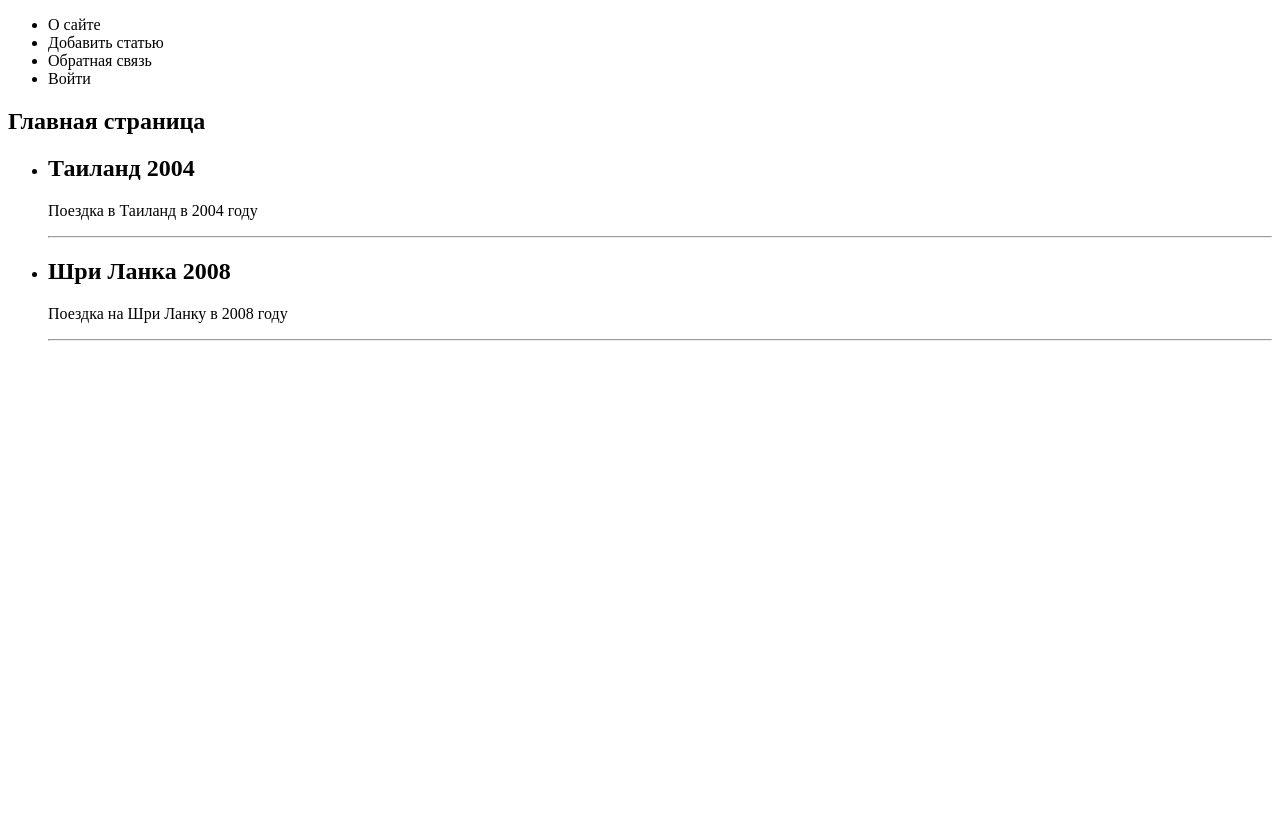
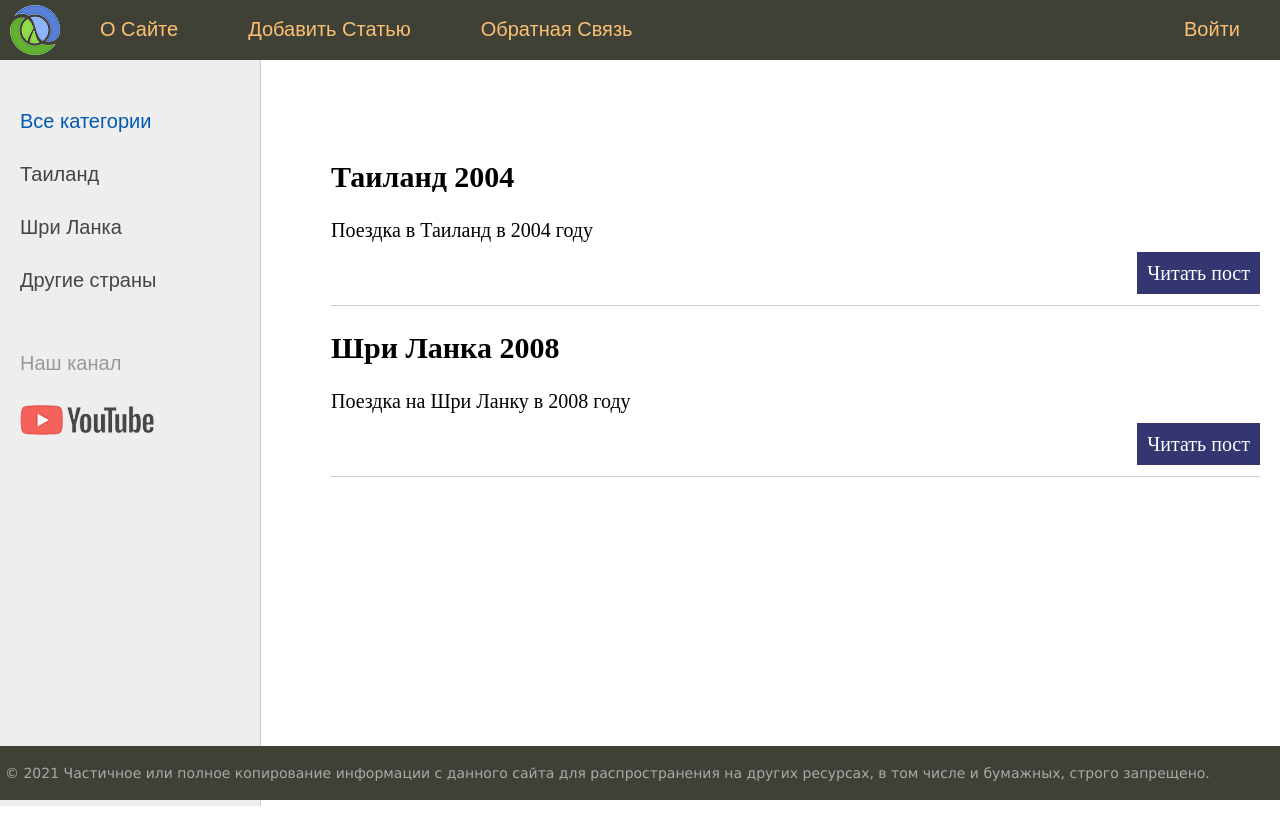
Before and after one commit to achechet/djsite, a Django app: page / in a window 1280 px wide. Before the commit the page ends 341 px from the top, so only its background shows below. Run offline with Django 4.2, Linux system fonts and the light colour scheme; data comes from the database, SQL or seed files in the repository.

Commit message:
Lesson-7

```diff
--- a/chechetkin/chechetkin/settings.py
+++ b/chechetkin/chechetkin/settings.py
@@ -116,7 +116,9 @@ USE_TZ = True
 # Static files (CSS, JavaScript, Images)
 # https://docs.djangoproject.com/en/4.0/howto/static-files/
 
-STATIC_URL = 'static/'
+STATIC_URL = '/static/'
+STATIC_ROOT = os.path.join(BASE_DIR, 'static')
+STATICFILES_DIRS = []
 
 MEDIA_ROOT = os.path.join(BASE_DIR, 'media')
 MEDIA_URL = '/media/'
--- /dev/null
+++ b/chechetkin/travels/static/travels/css/styles.css
@@ -0,0 +1,392 @@
+html, body {
+	font-family: 'Arial';
+	margin: 0;
+	padding: 0;
+	height: 100%;
+	width: 100%;
+	color: #444;
+}
+
+a {
+	color: #0059b2;
+	text-decoration: none;
+}
+a:hover {
+	color: #CC0000;
+	text-decoration: underline;
+}
+
+img {max-width: 600px; height: auto;}
+
+img.img-article-left {
+	max-width: 300px;
+	height: auto;
+	float: left;
+	padding: 0 10px 10px 0;
+}
+
+img.img-article-left.thumb {
+	max-width: 150px;
+	height: auto;
+}
+
+p.link-read-post {
+	text-align: right;
+}
+p.link-read-post a {
+	padding: 10px;
+	min-width: 100px;
+	background: #333671;
+	color: #fff;
+	text-decoration: none;
+}
+
+div.article-panel {
+    background: #eee;
+    padding: 5px 10px 5px 10px;
+    box-sizing: border-box;
+    overflow: hidden;
+    color: #555;
+}
+div.article-panel p.first {
+    margin: 0;
+    float: left;
+}
+div.article-panel p.last {
+    margin: 0;
+    float: right;
+}
+
+ul.list-articles {
+	list-style: none;
+	margin: 0;
+	padding: 0;
+}
+ul.list-articles li {
+	border-bottom: 1px solid #ccc;
+}
+
+.table-page {
+	width: 100%;
+	height: 100%;
+	vertical-align: top;
+}
+.table-page tr {height: 100%;}
+
+.clear {clear: both;}
+
+.header {
+	background: #3F4137;
+	height: 60px;
+}
+
+.logo {
+	background: url('../images/logo.png') no-repeat 10px 5px;
+	width: 70px;
+	height: 60px;
+}
+
+ul.mainmenu {
+	list-style: none;
+	margin: 0;
+	padding: 0;
+	height: 60px;
+	color: #fdc073;
+	font-size: 20px;
+	overflow: hidden;
+}
+ul.mainmenu li {
+	float: left;
+	margin: 18px 40px 0 30px;
+}
+ul.mainmenu li.logo {margin: 0;}
+ul.mainmenu li.last {float: right;}
+
+ul.mainmenu li a {
+	color: #fdc073;
+	text-decoration: none;
+}
+ul.mainmenu li a:hover {
+	color: #FDA83D;
+}
+
+.panelitems {
+	text-align: center;
+}
+
+ul.langitem {
+	list-style: none;
+	display: inline-block;
+	margin: 30px;
+	padding: 0;
+	max-width: 300px
+}
+ul.langitem li {
+	margin: 10px 0 0 0;
+	width: 100%;
+}
+ul.langitem li.image {
+	margin: 0;
+	text-align: center;
+	width: 100%;
+	height: 250px;
+	overflow: hidden;
+}
+ul.langitem li.descr {
+	color: #777;
+	height: 170px;
+	overflow: hidden;
+}
+ul.langitem li a {
+	color: #fdc073;
+	text-decoration: none;
+	font-size: 20px;
+}
+ul.langitem li a:hover {
+	color: #FDA83D;
+}
+div.button {
+	background: #3F4137;
+	max-width: 200px;
+	margin: 0 auto;
+	padding: 5px 20px 5px 20px;
+	border-radius: 10px;
+	font-size: 20px;
+}
+
+.table-content {
+	width: 100%;
+	min-height: 100%;
+	height: 100%;
+}
+
+.left-chapters {
+	margin: 0;
+	background: #eee;
+	border-right: 1px solid #ccc;
+	min-height: 100%;
+}
+.left-chapters ul {
+	width: 230px;
+	min-height: 100%;
+	margin: 0;
+	padding: 20px 10px 10px 20px;
+	list-style: none;
+	font-size: 20px;
+}
+.left-chapters ul li {
+	margin: 30px 0 0 0;
+	color: #999;
+}
+.left-chapters ul li.selected {color: #0059b2; }
+.left-chapters ul li a {
+	color: #444;
+	text-decoration: none;
+}
+.left-chapters ul li a:hover { color: #CC0000; }
+.left-chapters ul li.share {margin: 60px 0 0 0;}
+.left-chapters ul li.share p {margin: 30px 0 30px 0;}
+.left-chapters ul li.share a {
+	display: inline-block;
+	width: 40px;
+	height: 40px;
+	margin: 0 20px 0 0;
+}
+.left-chapters ul li.share a.share-yt {
+	width: 100%;
+	height: 30px;
+	background: url('../images/share_yt.png') no-repeat 0 0
+}
+.left-chapters ul li.share a.share-yt:hover {
+	width: 100%;
+	height: 30px;
+	background: url('../images/share_yt.png') no-repeat 0 -30px
+}
+
+.content {
+	padding: 40px 20px 20px 40px;
+	width: 100%;
+	box-sizing: border-box;
+}
+
+ul.breadcrumbs {
+	margin: 0;
+	padding: 0;
+	list-style: none;
+	font-size: 20px;
+	font-family: Sans-serif, Arial, Tahoma;
+}
+ul.breadcrumbs li {
+	display: inline-block;
+}
+ul.breadcrumbs li a {
+	color: #0059b2;
+	text-decoration: none;
+}
+ul.breadcrumbs li a:hover { color: #CC0000; }
+ul.breadcrumbs li:after{
+	padding: 0 10px 0 10px;
+	content: "\2192";
+}
+ul.breadcrumbs li.last:after {content: "";}
+
+ul.control {
+	margin: 0;
+	padding: 60px 0 0 0;
+	list-style: none;
+	font-family: Sans-serif, Arial, Tahoma;
+	font-size: 18px;
+	width: 100%;
+}
+ul.control li {	float: left; padding: 0 0 0 10px;}
+ul.control li.first:before {content: "\2190"; padding: 0 10px 0 0;}
+ul.control li.last {float: right; padding: 0 40px 0 0;}
+ul.control li.last:after {content: "\2192"; padding: 0 0 0 10px;}
+ul.control li a { color: #0059b2; text-decoration: none; }
+ul.control li a:hover { color: #CC0000; }
+
+ul.content-table {
+	margin: 0;
+	padding: 60px 0 0 30px;
+	list-style: none;
+	font-family: Sans-serif, Arial, Tahoma;
+	font-size: 28px;
+}
+ul.content-table li {
+	margin: 0 0 40px 0;
+}
+ul.content-table li a {
+	color: #BB5715;
+	text-decoration: none;
+}
+ul.content-table li a:hover {color: #F0711C;}
+
+.content-text {
+	margin: 60px 0 0 30px;
+	color: #000;
+	font-size: 20px;
+	font-family: Yandex Sans Display Light;
+}
+.content-text h1 {font-size: 32px;}
+
+ul.lang-list {
+	list-style: none;
+	margin: 0;
+	padding: 14px 0 0 0;
+	background: #3F4137;
+	width: 100%;
+	height: 50px;
+	border-top: 1px solid #959A82;
+	box-sizing: border-box;
+	font-size: 18px;
+	font-family: Sans-serif, Arial, Tahoma;
+}
+ul.lang-list li {
+	display: inline-block;
+	margin-left: 40px;
+}
+ul.lang-list li.selected {color: #fdc073; border-bottom: 1px solid #fdc073;}
+ul.lang-list li a {
+	color: #eee;
+	text-decoration: none;
+}
+ul.lang-list li a:hover {color: #fdc073;}
+
+.topic-subject .topic-line {
+	border-bottom: 1px solid #CC0000;
+	margin-top: -16px;
+}
+
+.topic-subject .topic-text {
+	display: inline-block;
+	font-size: 28px;
+	color: #777;
+	padding: 0 10px 0 10px;
+	margin-left: 30px;
+	background: #fff;
+	font-family: Sans-serif, Arial, Tahoma;
+}
+
+.list-topic {
+	margin: 40px 0 60px 0;
+	font-family: Sans-serif, Arial, Tahoma;
+}
+.list-topic p {
+	margin: 0;
+	font-size: 28px;
+}
+.list-topic ol {
+	columns: 2;
+	-webkit-columns: 2;
+	column-gap: 40px;
+}
+.list-topic ol li {
+	display: list-item;
+	margin: 10px 10px 0 0px;
+	padding: 0 0 0 10px;
+}
+.list-topic ol li a {
+	color: #0059b2;
+	text-decoration: none;
+}
+.list-topic ol li a:hover {color: #CC0000;}
+
+.highlight {
+	max-width: 350px;
+	padding: 0 10px 0 10px;
+	margin: 0;
+	overflow: auto;
+	overflow-y: hidden;
+	background: #f0f0f0;
+}
+.highlight p { margin: 0; }
+.highlight .block {
+	width: 100%;
+	margin: 0;
+}
+.highlight .block p { margin: 0; }
+
+.quote {
+	background: url('../images/blockquote.png') no-repeat 0 10px;
+	padding: 5px 5px 5px 70px;
+	font-family: Sans-serif, Arial, Tahoma;
+	font-style: italic;
+}
+
+#footer {
+	box-sizing: border-box;
+
+	background: #3F4137;
+	padding: 5px;
+	color: #aaa;
+	font-size: 14px;
+	font-family: Verdana, Geneva, Arial, Helvetica;
+	text-align: left;
+	overflow: hidden;
+}
+#footer a {
+	text-decoration: underline;
+	color: #aaa;
+}
+
+.form-input {
+    width: 300px;
+    font-size: 16px;
+}
+
+.form-label {
+    display: inline-block;
+    min-width: 150px;
+    vertical-align: top;
+}
+
+.form-error ul {
+    list-style: none;
+    padding: 0;
+    color: #CC0000;
+}
+
+.form-button {
+    min-width: 200px;
+    font-size: 16px;
+}
--- a/chechetkin/travels/templates/travels/about.html
+++ b/chechetkin/travels/templates/travels/about.html
@@ -1,6 +1,6 @@
 {% extends 'travels/base.html' %}
 
 {% block content %}
-<h2>{{title}}</h2>
-<p>Содержимое страницы О сайте</p>
+<h1>{{title}}</h1>
+<p>Содержимое страницы о сайте
 {% endblock %}
--- a/chechetkin/travels/templates/travels/base.html
+++ b/chechetkin/travels/templates/travels/base.html
@@ -1,21 +1,69 @@
+{% load static %}
 <!DOCTYPE html>
-<html lang="ru">
+<html>
 <head>
-    <meta charset="UTF-8">
-    <meta http-equiv="X-UA-Compatible" content="IE=edge">
-    <meta name="viewport" content="width=device-width, initial-scale=1.0">
-    <title>{{ title }}</title>
+	<title>{{title}}</title>
+	<link type="text/css" href="{% static 'travels/css/styles.css' %}" rel="stylesheet" />
+	<meta http-equiv="Content-Type" content="text/html; charset=utf-8">
+	<link rel="shortcut icon" href="{% static 'travels/images/main.ico' %}" type="image/x-icon"/>
+	<meta name="viewport" content="width=device-width, initial-scale=1.0">
 </head>
 <body>
+<table class="table-page" border=0 cellpadding="0" cellspacing="0">
+<tr><td valign=top>
 {% block mainmenu %}
-    <ul>
-        {% for m in menu %}
-        <li>{{m}}</li>
-        {% endfor %}
-    </ul>
+		<div class="header">
+			<ul id="mainmenu" class="mainmenu">
+			<li class="logo"><a href="#"><div class="logo"></div></a></li>
+{% for m in menu %}
+	{% if not forloop.last %}
+			<li><a href="#">{{m.title}}</a></li>
+	{% else %}
+			<li class="last"><a href="#">{{m.title}}</a></li>
+	{% endif %}
+{% endfor %}
+			</ul>
+			<div class="clear"></div>
+		</div>
 {% endblock mainmenu %}
 
+
+<table class="table-content" border=0 cellpadding="0" cellspacing="0">
+<tr>
+<!-- Sidebar слева -->
+	<td valign="top" class="left-chapters">
+	<ul id="leftchapters">
+		<li class="selected">Все категории</li>
+		<li><a href="#">Таиланд</a></li>
+		<li><a href="#">Шри Ланка</a></li>
+		<li><a href="#">Другие страны</a></li>
+		<li class="share">
+		<p>Наш канал</p>
+		<a class="share-yt" href="" target="_blank" rel="nofollow"></a>
+		</li>
+	</ul>
+</td>
+<!-- Конец Sidebar'а -->
+<td valign="top" class="content">
+	<!-- Хлебные крошки -->
+	{% block breadcrumbs %}
+	{% endblock %}
+
+<!-- Блок контента -->
+	<div class="content-text">
 {% block content %}
-{% endblock content %}
+{% endblock %}
+	</div>
+<!-- Конец блока контента -->
+
+</td></tr></table>
+</td></tr>
+<!-- Footer -->
+<tr><td valign=top>
+	<div id="footer">
+		<p>&copy; 2021 Частичное или полное копирование информации с данного сайта для распространения на других ресурсах, в том числе и бумажных, строго запрещено.</p>
+	</div>
+</td></tr></table>
+<!-- Конец footer'а и страницы -->
 </body>
 </html>
--- a/chechetkin/travels/templates/travels/index.html
+++ b/chechetkin/travels/templates/travels/index.html
@@ -1,16 +1,15 @@
 {% extends 'travels/base.html' %}
 
 {% block content %}
-    <h2>{{title}}</h2>
-
-    <ul>
+<ul class="list-articles">
 	{% for p in posts %}
-        <li>
-            <h2>{{p.title}}</h2>
-            <p>{{p.content}}</p>
-            <hr>
+			<li><h2>{{p.title}}</h2>
+	{% autoescape on %}
+	{{p.content|linebreaks|truncatewords:50}}
+	{% endautoescape %}
+			<div class="clear"></div>
+			<p class="link-read-post"><a href="#">Читать пост</a></p>
 			</li>
 	{% endfor %}
 </ul>
-
 {% endblock %}
```
Also changed, not shown: chechetkin/travels/static/travels/images/blockquote.png (added), chechetkin/travels/static/travels/images/btn_yt.png (added), chechetkin/travels/static/travels/images/logo.png (added), chechetkin/travels/static/travels/images/main.ico (added), chechetkin/travels/static/travels/images/share_yt.png (added), chechetkin/travels/static/travels/images/smallmenu.png (added). Lines whose indentation alone changed are shown as unchanged.
